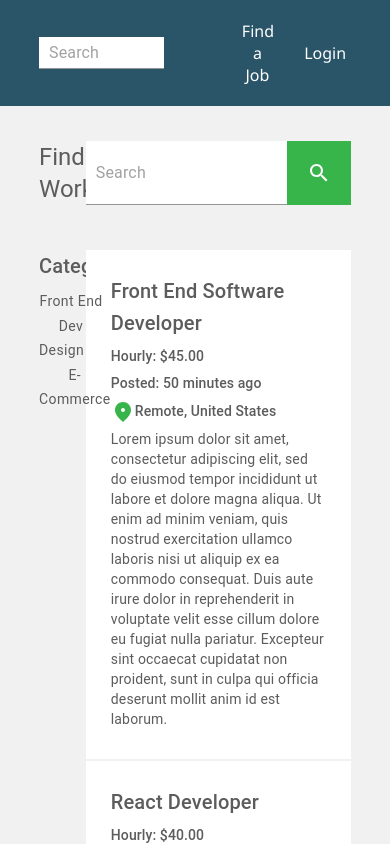
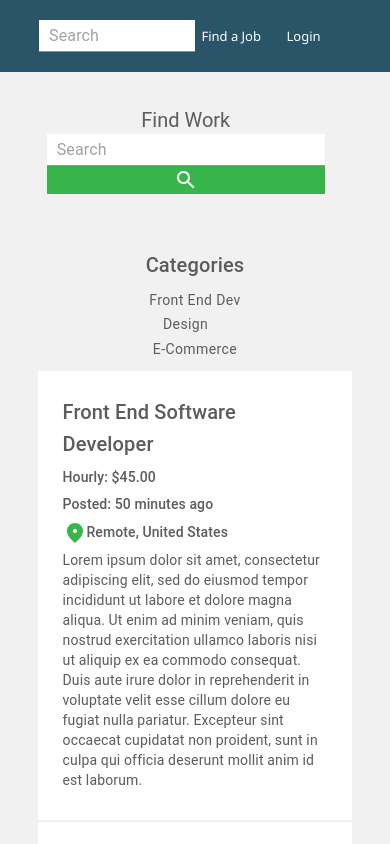
Before and after one commit to jaymbans/job-board, a React (Create React App) app in the folder job-board/: page /jobs in a window 390 px wide. Shown: the top 844 px of the page. Built offline with nearby package versions, Linux system fonts and the light colour scheme.

Commit message:
responsive layout

```diff
--- a/job-board/src/StyledComponents.js
+++ b/job-board/src/StyledComponents.js
@@ -1,6 +1,6 @@
 // Imports
 import Box from '@mui/material/Box';
-import { styled } from '@mui/material/styles';
+import { styled, createTheme } from '@mui/material/styles';
 import Input from '@mui/material/Input';
 import Button from '@mui/material/Button';
 // import Link from '@mui/material/Link';
@@ -8,6 +8,19 @@ import { Link } from 'react-router-dom'
 
 export const PRIMARY_GREEN = '#37B54B';
 export const SECONDARY_GRAY = '#5C5C5C';
+
+const theme = createTheme({
+  breakpoints: {
+    values: {
+      xxs: 0, // small phone
+      xs: 300, // phone
+      sm: 600, // tablets
+      md: 900, // small laptop
+      lg: 1200, // desktop
+      xl: 1536 // large screens
+    }
+  }
+});
 
 // Login Page
 
@@ -50,25 +63,35 @@ export const WhiteButton = styled(Button)(() => ({
 
 export const SearchBar = styled(Input)(() => ({
   background: 'white',
-  padding: '0 10px'
+  padding: '0 10px',
+  [theme.breakpoints.down('sm')]: {
+    margin: '0%'
+  }
 }))
 
 
 export const NavigationBar = styled(Box)(() => ({
-  backgroundColor: '#2A5468',
   width: '100%',
   padding: '20px 10%',
   display: 'flex',
-  alignItems: 'center'
+  alignItems: 'center',
+  backgroundColor: '#2A5468',
 }))
 
 
 export const NavLink = styled(Link)(() => ({
   color: 'white',
-  width: '10%',
-  margin: '0 5%',
+  maxWidth: '15%',
+  margin: '0 5px',
   textAlign: 'center',
-  textDecoration: 'none'
+  textDecoration: 'none',
+  [theme.breakpoints.down('md')]: {
+    width: '20%'
+  },
+  [theme.breakpoints.down('sm')]: {
+    fontSize: 'small',
+    maxWidth: '30%'
+  }
 }))
 
 
@@ -76,23 +99,47 @@ export const JobsContentContainer = styled(Box)(() => ({
   width: '80%',
   margin: '30px auto',
   color: SECONDARY_GRAY,
+  [theme.breakpoints.down('md')]: {
+    width: '95%'
+  },
 }))
 
 export const JobsSearchContainer = styled(Box)(() => ({
   padding: '5px 0',
   display: 'flex',
-  marginBottom: 40
+  marginBottom: 40,
+  [theme.breakpoints.down('md')]: {
+    width: '95%',
+    flexDirection: 'column',
+    alignItems: 'center',
+    fontSize: 'small'
+  }
 }))
 
 
 export const JobsDescriptionsContainer = styled(Box)(() => ({
   display: 'flex',
+  [theme.breakpoints.down('md')]: {
+    flexDirection: 'column',
+    alignItems: 'center'
+  },
 }))
 
 export const Categories = styled(Box)(() => ({
   display: 'flex',
   flexDirection: 'column',
-  justifyContent: 'flex-start'
+  justifyContent: 'flex-start',
+  [theme.breakpoints.down('md')]: {
+    flexDirection: 'row',
+    width: '85%',
+    justifyContent: 'space-around',
+    alignItems: 'center',
+    textAlign: 'center'
+  },
+  [theme.breakpoints.down('sm')]: {
+    flexDirection: 'column',
+    margin: '10px 0'
+  }
 }))
 
 export const JobsContainer = styled(Box)(() => ({
--- a/job-board/src/components/JobBoard.js
+++ b/job-board/src/components/JobBoard.js
@@ -60,11 +60,27 @@ export default function JobBoard({ jobsData, loggedIn }) {
       <JobsContentContainer>
         <JobsSearchContainer>
           <Typography variant="h5" gutterBottom
-            sx={{ padding: 0, margin: 0, width: '15%' }} >
+            sx={{
+              padding: 0, margin: '0', width: '15%',
+              '@media (max-width: 915px)': {
+                fontSize: '20px',
+              },
+              '@media (max-width: 700px)': {
+                width: '100%',
+                textAlign: 'center'
+              }
+            }} >
             Find Work
           </Typography>
           <SearchBar placeholder="Search" sx={{ width: '79%' }} />
-          <GreenButton sx={{ borderRadius: '0' }}>
+          <GreenButton sx={{
+            borderRadius: '0',
+            '@media (max-width: 900px)': {
+              width: '79%',
+              textAlign: 'center',
+              padding: '2px 0'
+            }
+          }}>
             <SearchIcon />
           </GreenButton>
         </JobsSearchContainer>
--- a/job-board/src/components/JobDetails.js
+++ b/job-board/src/components/JobDetails.js
@@ -77,16 +77,21 @@ export default function JobDetails({ jobsData }) {
               padding: 0,
               height: 40,
               marginBottom: 2,
-              textTransform: 'capitalize'
+              textTransform: 'capitalize',
+              '@media (max-width: 700px)': {
+                fontSize: '10px'
+              }
             }}>
               Submit a Proposal
             </GreenButton>
             <WhiteButton sx={{
-              // fontSize: 11,
               borderRadius: 20,
               padding: 0,
               height: 40,
-              textTransform: 'capitalize'
+              textTransform: 'capitalize',
+              '@media (max-width: 700px)': {
+                fontSize: '9px'
+              }
             }}>
               <FavoriteBorderIcon />  Save Job
             </WhiteButton>
```
